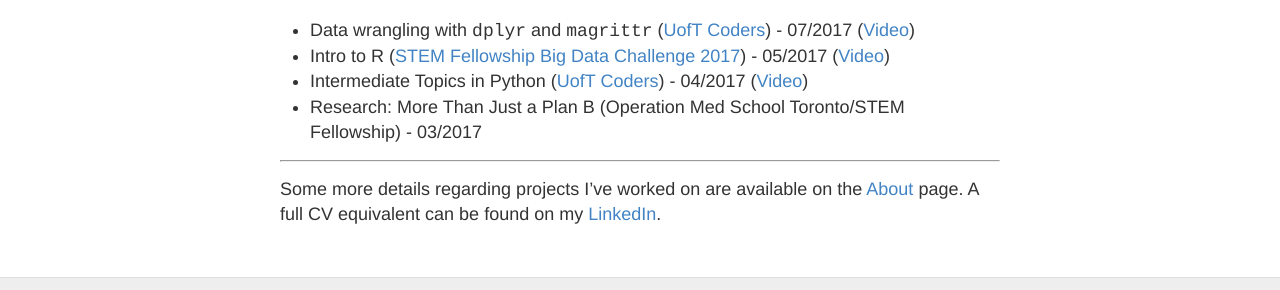
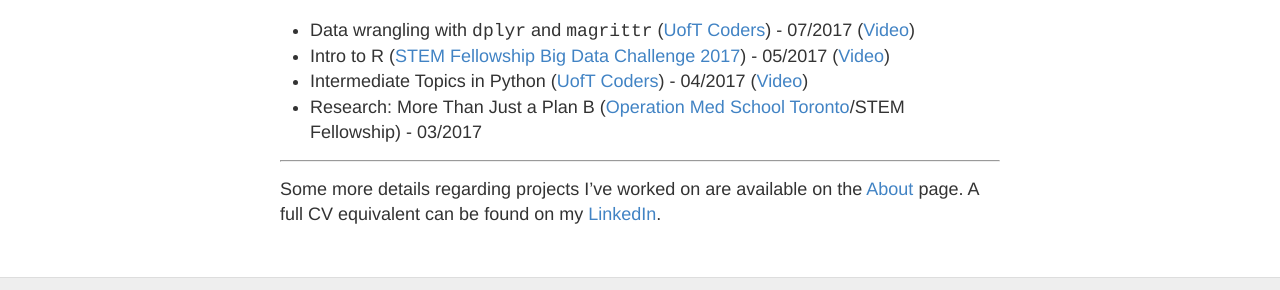
Before and after one commit to aays/site_old, a Jekyll site: the page built from cv.md, in a window 1280 px wide. Shown: the part 1810-2100 px from the top of the page. Built offline with Jekyll 4.4.1, drawn with Linux system fonts in a browser that asks for light colours; some of the changed lines change nothing that is shown.

Commit message:
Update cv.md

```diff
--- a/cv.md
+++ b/cv.md
@@ -53,7 +53,7 @@ Arocha Rosete Y, Morales-Lizcano NP, **Hasan A**, Yoshioka K, Moeder W, Michelut
 - Data wrangling with `dplyr` and `magrittr` ([UofT Coders](uoftcoders.github.io)) - 07/2017 ([Video](https://www.youtube.com/watch?v=qO4ZXzyiulM))
 - Intro to R ([STEM Fellowship Big Data Challenge 2017](https://bigdatachallenge.github.io)) - 05/2017 ([Video](https://www.youtube.com/watch?v=z_irkhAErvc))
 - Intermediate Topics in Python ([UofT Coders](uoftcoders.github.io)) - 04/2017 ([Video](https://www.youtube.com/watch?v=33Pgx0DlNmo))
-- Research: More Than Just a Plan B (Operation Med School Toronto/STEM Fellowship) - 03/2017
+- Research: More Than Just a Plan B ([Operation Med School Toronto](http://operationmedschool.com/toronto/)/STEM Fellowship) - 03/2017
 
 
 ---
```
